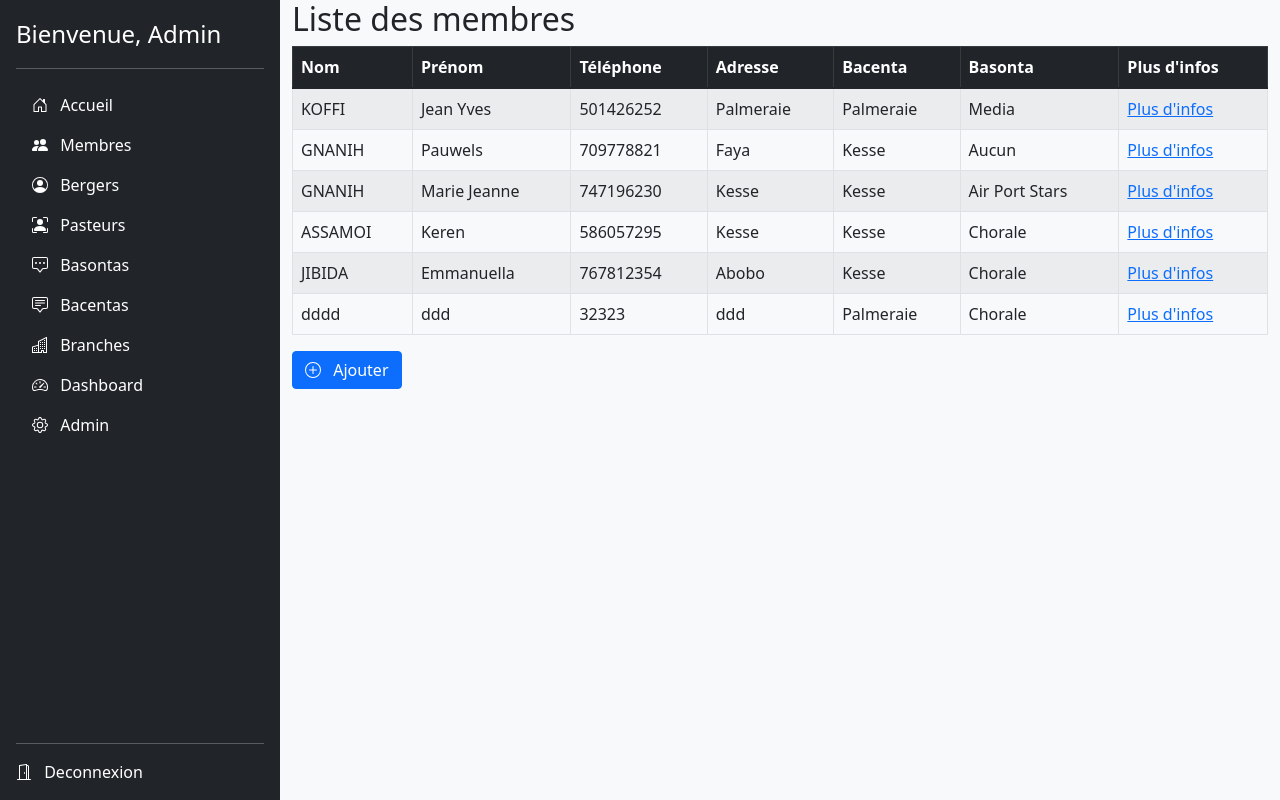
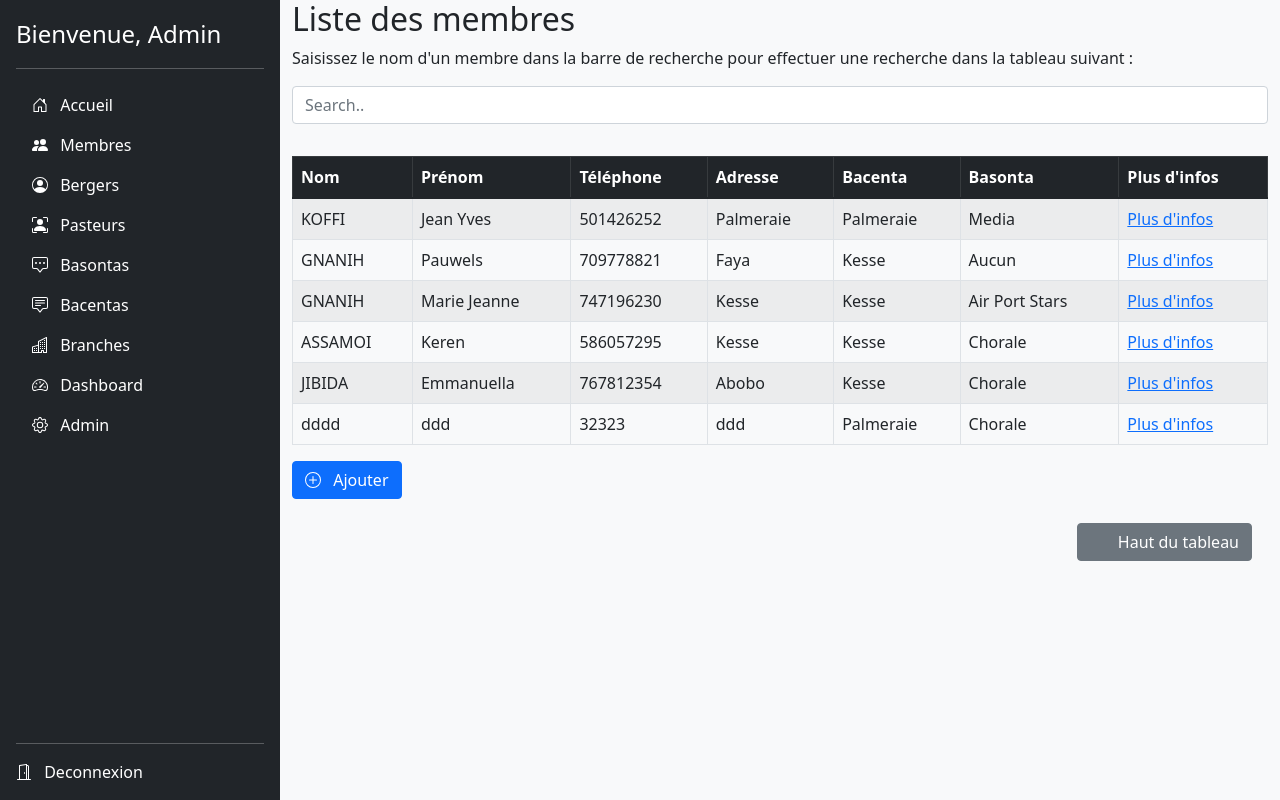
Before and after one commit to MrLeJuif/labei, a Django app: page /follow_up/ in a window 1280 px wide. Run offline with Django 4.2, Linux system fonts and the light colour scheme; a user stored in the database is signed in; data comes from the database, SQL or seed files in the repository; both versions use the stored data as it was after the commit; some libraries are stand-ins or nearby versions.

Commit message:
Scrolle Barre
Ajout de barre de recherche
Scroll  barre
Et certains autres details.

```diff
--- a/church_app/lbei/templates/follow_up/base.html
+++ b/church_app/lbei/templates/follow_up/base.html
@@ -9,7 +9,8 @@
     <link rel="icon" type="image/x-icon" href="{% static 'images/lbei_logo.png' %}">
     <title>Dashboards</title>
     <link rel="stylesheet" href="{% static 'css/bootstrap-5.1.3-dist/css/bootstrap.min.css' %}"/>
-
+    <script src="https://ajax.googleapis.com/ajax/libs/jquery/3.6.0/jquery.min.js"></script>
+    <script src="https://maxcdn.bootstrapcdn.com/bootstrap/3.4.1/js/bootstrap.min.js"></script>
     <style>
       .bd-placeholder-img {
         font-size: 1.125rem;
--- a/church_app/lbei/templates/follow_up/membre_liste.html
+++ b/church_app/lbei/templates/follow_up/membre_liste.html
@@ -1,7 +1,12 @@
 {% extends "follow_up/base.html" %}
 {% block body_block %}
-    <div class="container">
-        <h2> Liste des membres </h2>
+    <div class="container scrollarea">
+        <h2 id="top"> Liste des membres </h2>
+                <!-- Ajout de la barre de recherche, basée sur du Java script. -->
+                <p>Saisissez le nom d'un membre dans la barre de recherche pour effectuer une recherche dans la tableau suivant :</p>
+                <input class="form-control" id="myInput" type="text" placeholder="Search..">
+                <br>
+
         <div>
             <table class="table table-bordered table-striped">
                 <thead class="table-dark" style="position:sticky">
@@ -15,7 +20,7 @@
                         <th>Plus d'infos</th>
                     </tr>
                 </thead>
-                <tbody>
+                <tbody id="myTable">
                     {% for membre in membres %}
                         <tr>
                             <h6>
@@ -37,6 +42,26 @@
                     Ajouter
                 </a>
             </p>
+            <div class="d-md-flex justify-content-md-end">
+              <a class="nav-item nav-link" href="#top" internal>
+                  <button class="btn btn-secondary" type="button">
+                      <svg class="bi me-2" width="16" height="16"><use xlink:href="#bi-arrow-up-circle"/></svg>
+                      Haut du tableau
+                  </button>
+              </a>
+         </div>
         </div>
     </div>
+
+<script>
+            $(document).ready(function(){
+              $("#myInput").on("keyup", function() {
+                var value = $(this).val().toLowerCase();
+                $("#myTable tr").filter(function() {
+                  $(this).toggle($(this).text().toLowerCase().indexOf(value) > -1)
+                });
+              });
+            });
+</script>
+
 {% endblock %}
```
Also changed, not shown: church_app/lbei/db.sqlite3.
